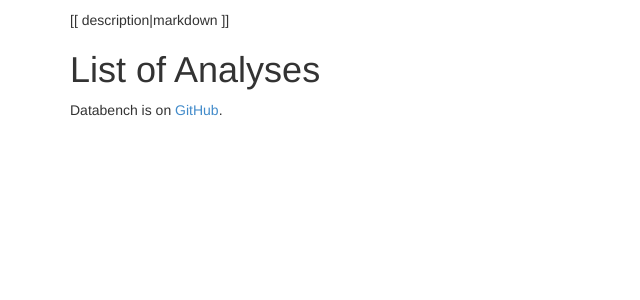
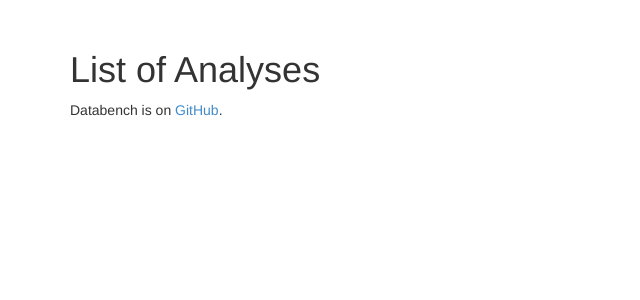
Before and after one commit to svenkreiss/databench, a Python web app: template databench/templates/index.html in a window 1280 px wide. Shown: the part 46-346 px from the top of the page, without its empty margins (0-640 px from the left). Run offline with Jinja, Linux system fonts and the light colour scheme; the template is opened without the code that fills it, so the values that code supplies are empty.

Commit message:
Test whether 'description' is set before using it.

```diff
--- a/databench/templates/index.html
+++ b/databench/templates/index.html
@@ -5,7 +5,7 @@
 
 
 {% block content %}
-[[ description|markdown ]]
+{% if description %}[[ description|markdown ]]{% endif %}
 
 <!--
     Analyses info:
```
